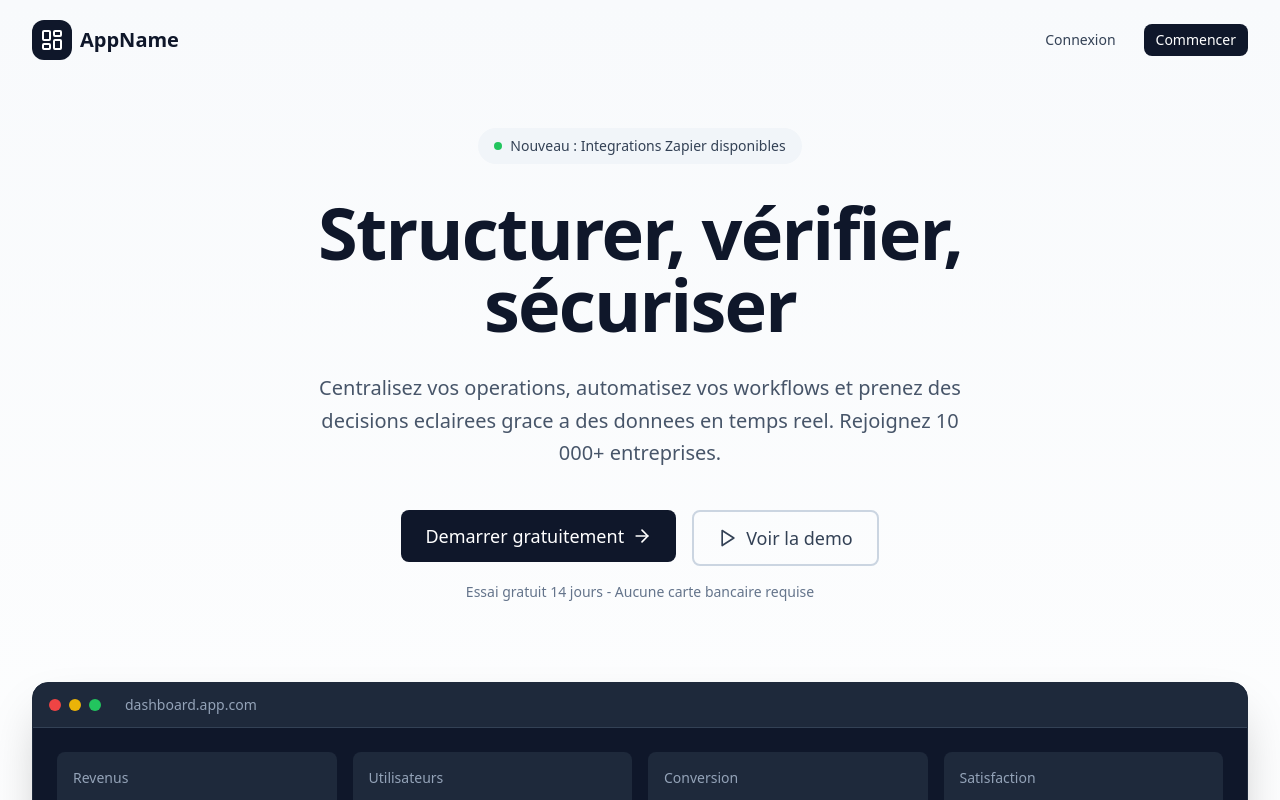
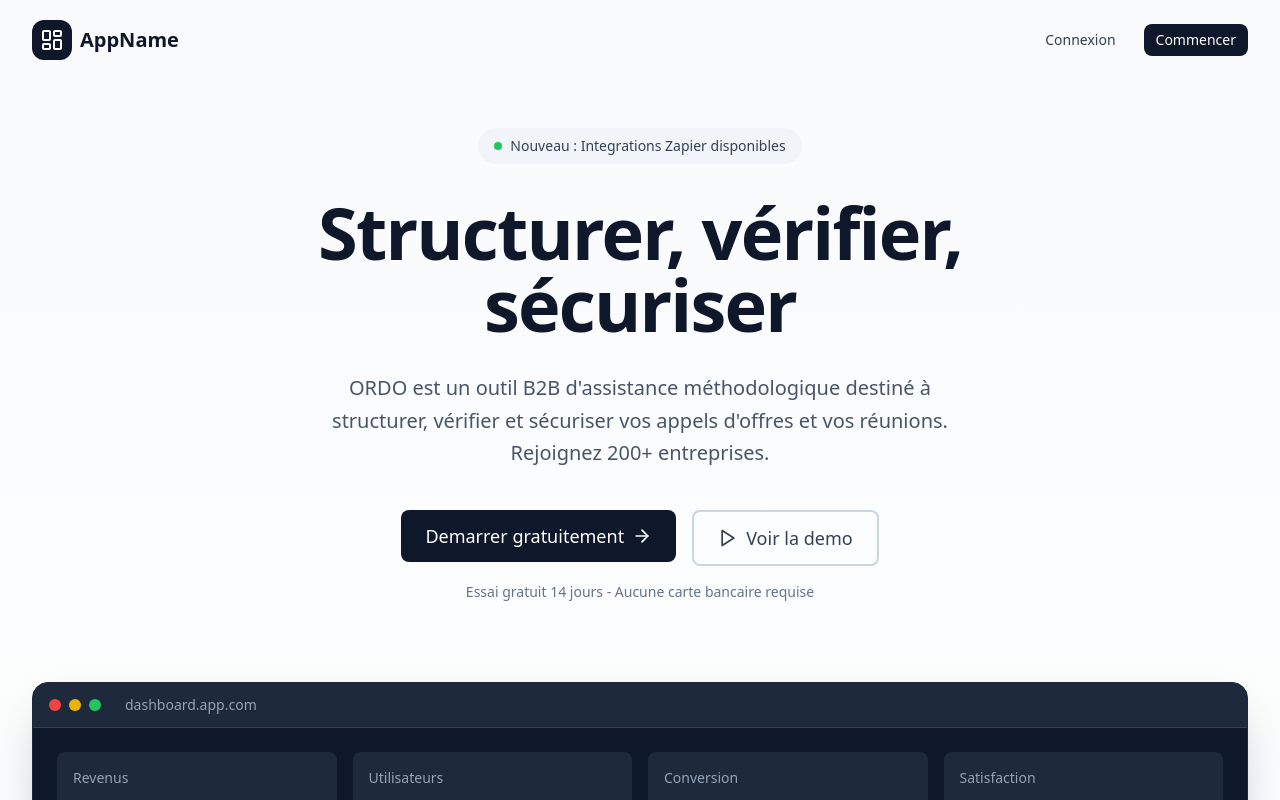
Before and after one commit to VWAECHTER/ORDO_BTP, a React (Vite) app: page / in a window 1280 px wide. Shown: the top 800 px of the page. Built offline with nearby package versions, Linux system fonts and the light colour scheme; no server answers.

Commit message:
Updated Landing.tsx

```diff
--- a/src/pages/Landing.tsx
+++ b/src/pages/Landing.tsx
@@ -210,8 +210,7 @@ export function Landing() {
               Structurer, vérifier, sécuriser
             </h1>
             <p className="mt-8 text-xl text-slate-600 max-w-2xl mx-auto leading-relaxed">
-              Centralisez vos operations, automatisez vos workflows et prenez des decisions
-              eclairees grace a des donnees en temps reel. Rejoignez 10 000+ entreprises.
+              ORDO est un outil B2B d'assistance méthodologique destiné à structurer, vérifier et sécuriser vos appels d'offres et vos réunions. Rejoignez 200+ entreprises.
             </p>
             <div className="mt-10 flex flex-col sm:flex-row gap-4 justify-center">
               <Link to="/signup">
```
